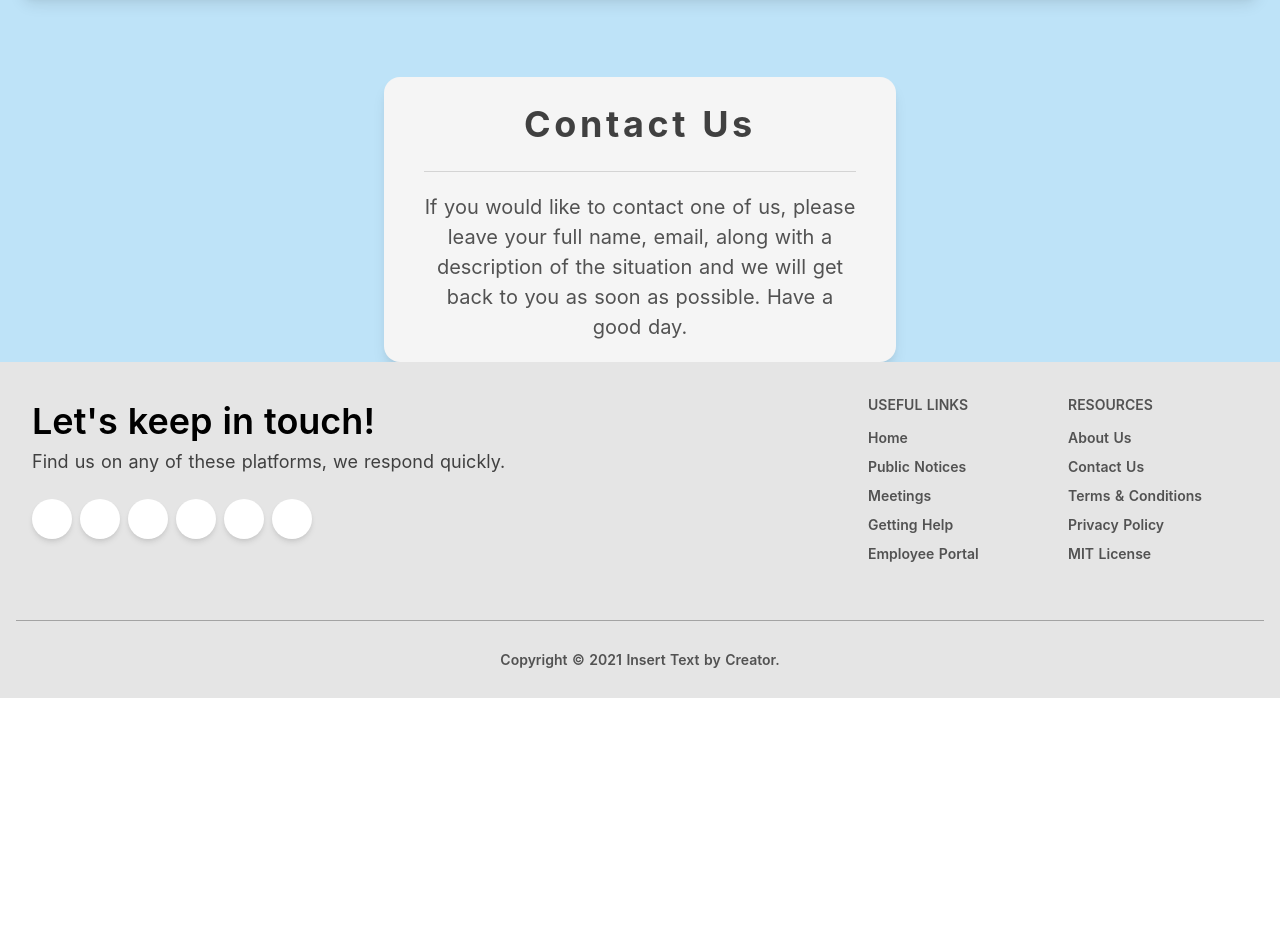
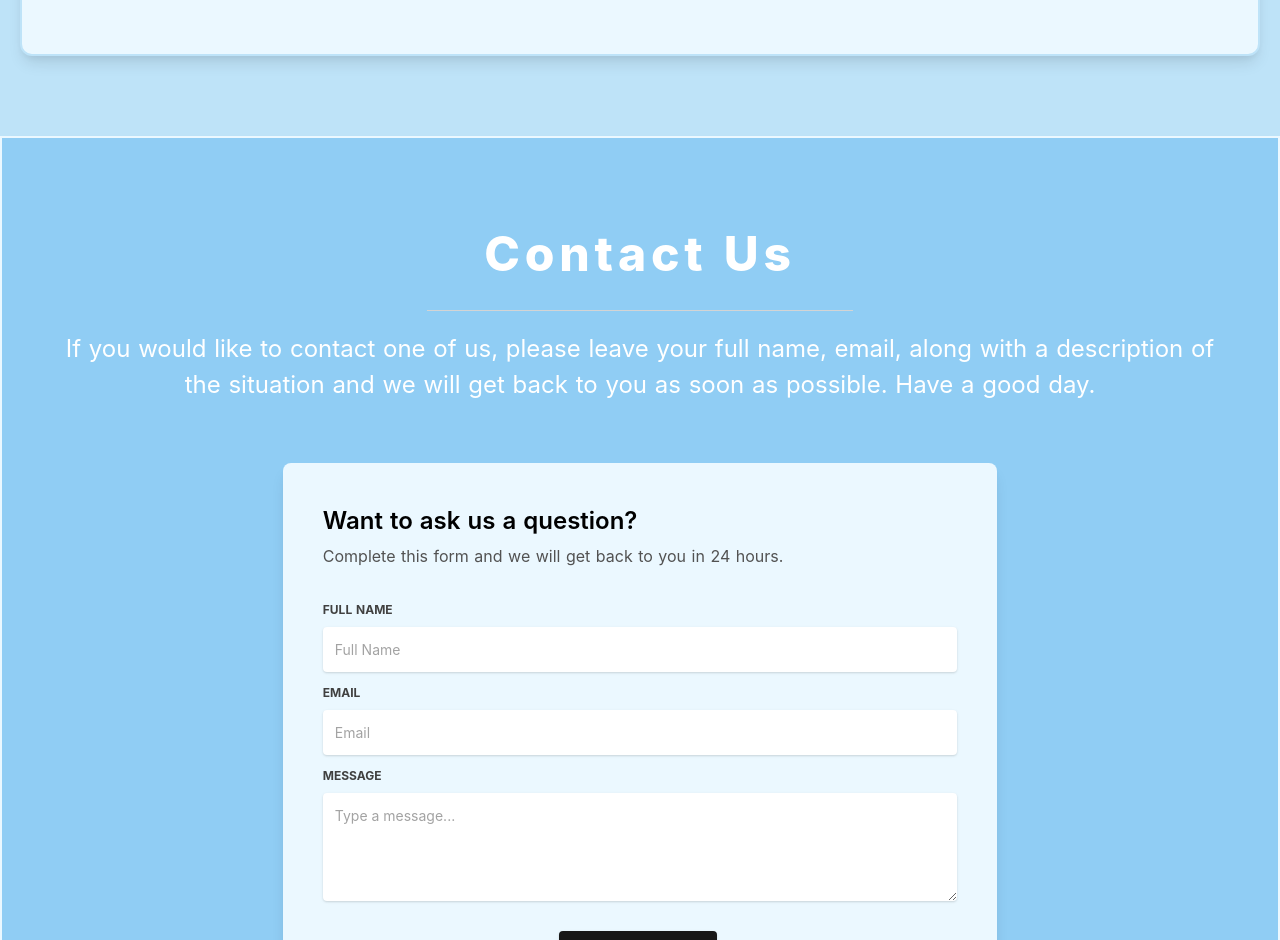
Before and after one commit to SuHaye/rickys-swim-site, a Nuxt app: page / in a window 1280 px wide. Shown: the part 1860-2800 px from the top of the page. Before the commit the page ends 2558 px from the top, so only its background shows below. Built offline with nearby package versions, Linux system fonts and the light colour scheme.

Commit message:
Contact Section and Question Form Added

```diff
--- a/pages/index.vue
+++ b/pages/index.vue
@@ -62,15 +62,15 @@
       </div>
 
       <!-- First Container -->
-      <div class="bg-blue-100 mt-20 pb-10 p-10 md:rounded-xl shadow-lg md:mx-4 lg:mx-5">
+      <div class="bg-blue-100 mt-20 pb-10 p-10 md:rounded-xl shadow-lg md:mx-4 lg:mx-5 border-2 border-blue-200">
         <!-- First Section -->
         <section class="container mx-auto">
           <!-- Flex -->
           <div class="flex flex-col">
 
             <!-- Vision Section -->
-            <div class="bg-gray-100 flex flex-col text-center items-center p-5 px-5 rounded-2xl shadow-lg">
-              <div class="rounded-full bg-blue-400 p-3 px-4 flex shadow-lg">
+            <div class="bg-gray-100 flex flex-col text-center items-center p-5 px-5 rounded-2xl shadow-lg border-2 border-blue-200">
+              <div class="rounded-full bg-blue-400 p-3 px-4 flex shadow-lg border-2 border-blue-500">
                 <fa-icon class="text-2xl text-white" :icon="['fas','award']" />
               </div>
               <h6 class="my-5 text-2xl text-gray-700 font-bold uppercase tracking-widest"
@@ -86,7 +86,7 @@
             <div class="flex flex-col lg:flex-row mt-20 lg:p-10 xl:p-20">
               <!-- Left Side -->
               <div class="flex flex-col mb-20 lg:mb-0">
-                <div class="rounded-full bg-white p-4 flex shadow-lg w-min mb-6">
+                <div class="rounded-full bg-white p-4 flex shadow-lg w-min mb-6 border-2 border-blue-300">
                   <fa-icon class="text-2xl text-blue-400 " :icon="['fas','clinic-medical']" />
                 </div>
                 <h3
@@ -116,11 +116,11 @@
               </div>
               <!-- Right Side -->
               <div class="lg:my-auto">
-                <div class="flex flex-col bg-blue-300 rounded-2xl shadow-lg">
+                <div class="flex flex-col bg-blue-300 rounded-2xl shadow-lg border-2 border-blue-200">
                   <img
                     alt="..."
                     src="../static/swimnews.jpg"
-                    class="m-5 lg:m-2 mb-5 rounded-xl shadow-lg"
+                    class="m-5 lg:m-2 mb-5 rounded-xl shadow-lg border-2 border-blue-200"
                   />
                   <div class="mb-5 lg:mt-2">
                     <NuxtLink
@@ -141,26 +141,25 @@
           </div>
         <!-- First Section -->
         </section>
-
       <!-- First Container -->
       </div>
 
 
       <!-- Second Container -->
-      <div class="">
+      <div class="bg-blue-300 mt-20 pb-10 md:rounded-xl lg:rounded-none shadow-lg md:mx-4 lg:mx-0 lg:border-x-0 border-2 border-blue-100">
         <!-- Third Section -->
-        <section class="container mx-auto mt-20 ">
+        <section class="container mx-auto">
           <!-- Flex -->
-          <div class="flex flex-col mx-5 md:mx-auto md:w-3/5 lg:w-1/2 xl:w-2/5 2xl:w-1/3">
+          <div class="flex flex-col">
             <!-- Contact Us Container -->
-            <div class="bg-gray-100 flex flex-col text-center items-center p-5 rounded-2xl shadow-lg">
+            <div class="flex flex-col text-center items-center my-10 lg:mt-20">
               <h2
-                class="text-3xl md:text-4xl text-gray-700 font-bold tracking-widest"
+                class="text-3xl md:text-4xl lg:text-5xl text-white font-extrabold tracking-widest"
                 >Contact Us
               </h2>
-              <hr class="my-5 w-11/12">
+              <hr class="my-5 w-11/12 md:w-3/5 lg:w-2/5 xl:w-1/3 2xl:w-1/4">
               <p
-                class="whitespace-pre-line w-11/12 text-xl text-gray-600"
+                class="whitespace-pre-line w-11/12 text-xl lg:text-2xl text-white"
                 >If you would like to contact one of us,
                 please leave your full name, email, along
                 with a description of the situation and we
@@ -168,7 +167,80 @@
                 Have a good day.
               </p>
             </div>
+
+            <!-- Form for sending messages to staff -->
+            <div class="w-full mx-auto px-4 relative md:my-5">
+              <div class="flex flex-wrap justify-center">
+                <div class="w-full lg:w-3/4 xl:w-3/5 2xl:w-2/5 px-4">
+                  <div
+                    class="relative flex flex-col min-w-0 break-words w-full mb-6 shadow-lg rounded-lg bg-blue-100"
+                  >
+                    <!-- Text above the inputs -->
+                    <div class="flex-auto p-5 lg:p-10">
+                      <h4 class="text-2xl font-semibold">Want to ask us a question?</h4>
+                      <p class="leading-relaxed mt-1 mb-4 text-gray-600">
+                        Complete this form and we will get back to you in 24 hours.
+                      </p>
+                      <!-- Area for name -->
+                      <div class="relative w-full mb-3 mt-8">
+                        <label
+                          class="block uppercase text-gray-700 text-xs font-bold mb-2"
+                          for="full-name"
+                          >Full Name</label
+                        ><input
+                          type="text"
+                          class="px-3 py-3 placeholder-gray-400 text-gray-700 bg-white rounded text-sm shadow focus:outline-none focus:shadow-outline w-full"
+                          placeholder="Full Name"
+                          style="transition: all 0.15s ease 0s;"
+                        />
+                      </div>
+                      <!-- Area for email -->
+                      <div class="relative w-full mb-3">
+                        <label
+                          class="block uppercase text-gray-700 text-xs font-bold mb-2"
+                          for="email"
+                          >Email</label
+                        ><input
+                          type="email"
+                          class="px-3 py-3 placeholder-gray-400 text-gray-700 bg-white rounded text-sm shadow focus:outline-none focus:shadow-outline w-full"
+                          placeholder="Email"
+                          style="transition: all 0.15s ease 0s;"
+                        />
+                      </div>
+                      <!-- Area for the message -->
+                      <div class="relative w-full mb-3">
+                        <label
+                          class="block uppercase text-gray-700 text-xs font-bold mb-2"
+                          for="message"
+                          >Message</label
+                        ><textarea
+                          rows="4"
+                          cols="80"
+                          class="px-3 py-3 placeholder-gray-400 text-gray-700 bg-white rounded text-sm shadow focus:outline-none focus:shadow-outline w-full"
+                          placeholder="Type a message..."
+                        ></textarea>
+                      </div>
+                      <!-- Button to send message -->
+                      <div class="text-center mt-6">
+                        <button
+                          class="bg-gray-900 text-white active:bg-gray-700 text-sm font-bold uppercase px-6 py-3 rounded shadow hover:shadow-lg outline-none focus:outline-none mr-1 mb-1"
+                          type="button"
+                          style="transition: all 0.15s ease 0s;"
+                        >
+                          Send Message
+                        </button>
+                      </div>
+                    </div>
+                  </div>
+                </div>
+              </div>
+            <!-- Form for sending messages to staff -->
+            </div>
           <!-- Flex -->
+          </div>
+          <!-- Flex 2 -->
+          <div class="flex flex-col">
+
           </div>
         </section>
       <!-- Second Container -->
```
